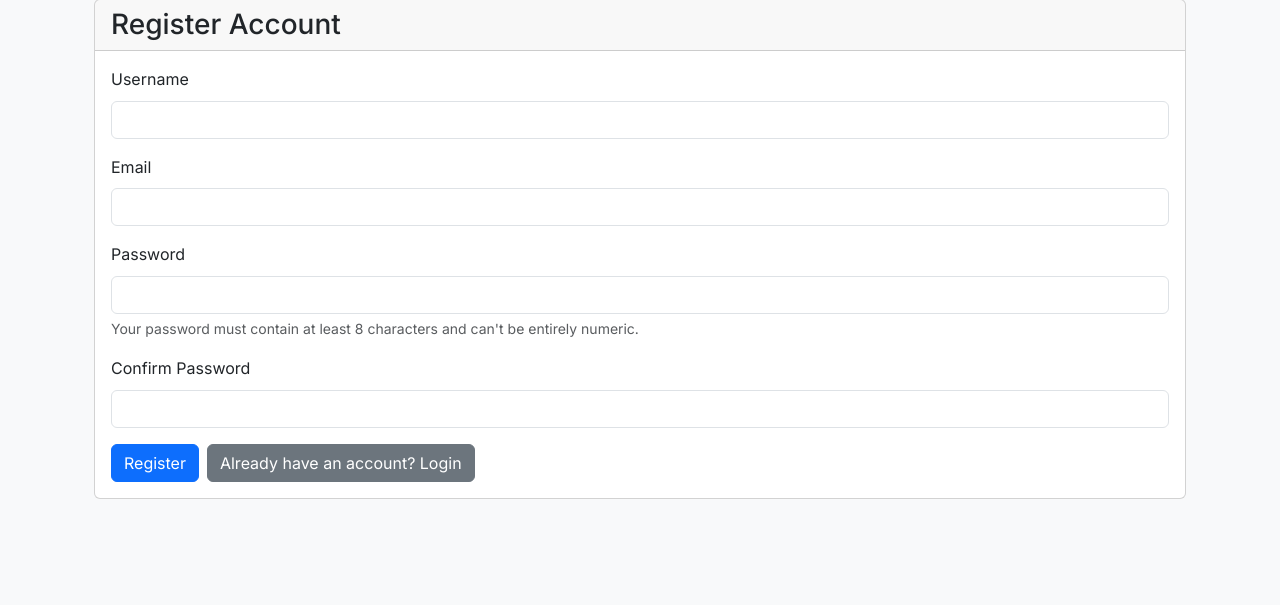
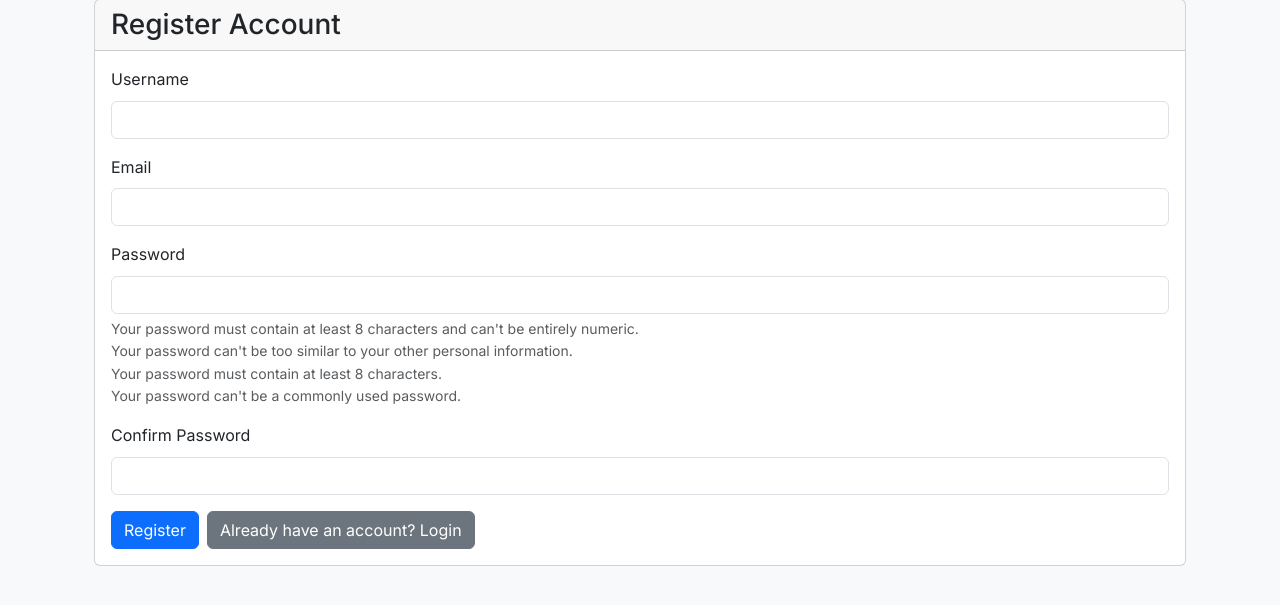
Before and after one commit to TharHtet236401/CWMedia, a Django app: page /dashboard/register/ in a window 1280 px wide. Shown: the part 113-718 px from the top of the page. Run offline with Django 5.2, Linux system fonts and the light colour scheme; some libraries are stand-ins or nearby versions.

Commit message:
Updated registration template to include additional password requirements for improved user guidance and security. Enhanced user experience by providing clearer instructions on password criteria.

```diff
--- a/dashboard/templates/dashboard/register.html
+++ b/dashboard/templates/dashboard/register.html
@@ -48,6 +48,13 @@
                     {% endif %}
                     <div class="form-text">
                         Your password must contain at least 8 characters and can't be entirely numeric.
+                        <br>
+                        Your password can't be too similar to your other personal information.
+                        <br>
+                        Your password must contain at least 8 characters.
+                        <br>
+                        Your password can't be a commonly used password.
+                        <br>
                     </div>
                 </div>
                 <div class="mb-3">
```
